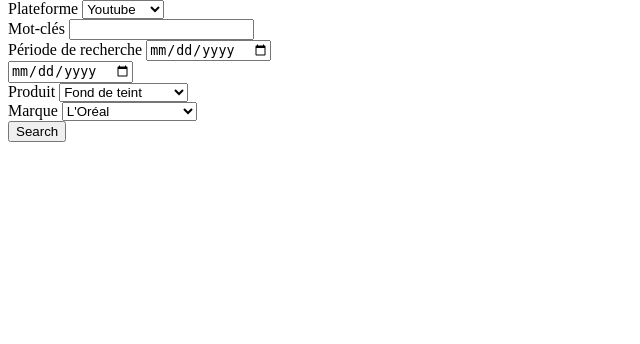
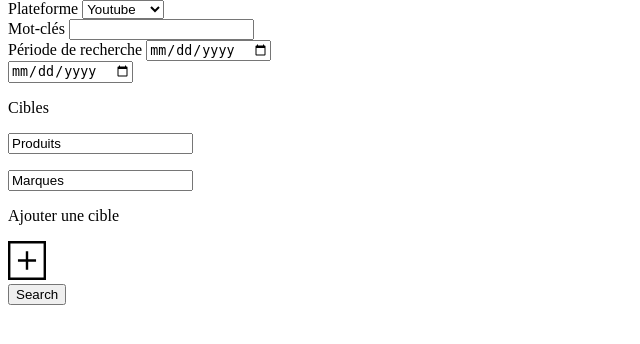
Before and after one commit to WildCodeSchool-2023-09/php-paris-hackathon2-cosmopredict, a Symfony app: template templates/home/index.html.twig in a window 1280 px wide. Shown: the part 200-544 px from the top of the page, without its empty margins (0-640 px from the left). Run offline with Twig, Linux system fonts and the light colour scheme; the template is opened without the code that fills it, so the values that code supplies are empty; some libraries are stand-ins or nearby versions.

Commit message:
Change fake into new fake

```diff
--- a/assets/app.js
+++ b/assets/app.js
@@ -9,4 +9,4 @@
 import './styles/app.scss';
 
 // start the Stimulus application
-import './bootstrap';
+//import './bootstrap';
--- a/templates/home/index.html.twig
+++ b/templates/home/index.html.twig
@@ -25,33 +25,19 @@
             <input class="date" type="date" name="end"/>
         </div>
         <div>
-            <label for="products">Produit</label>
-            <select name="products">
-                <option value="Font de teint">Fond de teint</option>
-                <option value="Mascara">Mascara</option>
-                <option value="Rouges à lèvres">Rouge à lèvres</option>
-                <option value="Crème hydratante">Crème hydratante</option>
-                <option value="Fard à paupières">Fard à paupières</option>
-                <option value="Soin anti-âge">Soin anti-âge</option>
-                <option value="Exfoliant">Exfoliant</option>
-                <option value="Soin solaire">Soin solaire</option>
-                <option value="Eau micellaire">Eau micellaire</option>
-            </select>
+            <p class="cible" >Cibles</p>
+            <input class="fake" type="text" value="Produits">
         </div>
         <div>
-            <label for="brand">Marque</label>
-            <select name="brand">
-                <option value="L'Oréal">L'Oréal</option>
-                <option value="Channel">Channel</option>
-                <option value="Dior">Dior</option>
-                <option value="Clarins">Clarins</option>
-                <option value="Yves Saint-Laurent">Yves Saint-Laurent</option>
-                <option value="Guerlain">Guerlain</option>
-                <option value="Caudalie">Caudalie</option>
-                <option value="La Roche-Posay">La Roche-Posay</option>
-                <option value="Vichie">Vichie</option>
-                <option value="Nuxe">Nuxe</option>
-            </select>
+            <p class="cible"></p>
+            <input class="fake" type="text" value="Marques">
+        </div>
+        <div>
+            <p></p>
+            <div>
+                <p class="ajout-cible">Ajouter une cible</p>
+                <img src="{{ asset('build/images/plusCosmoPredict.svg') }}">
+            </div>
         </div>
     </form>
     <button form="search-form">Search</button>
```
Also changed, not shown: assets/styles/app.scss (+20 -0 lines), assets/images/plusCosmoPredict.svg (added).
